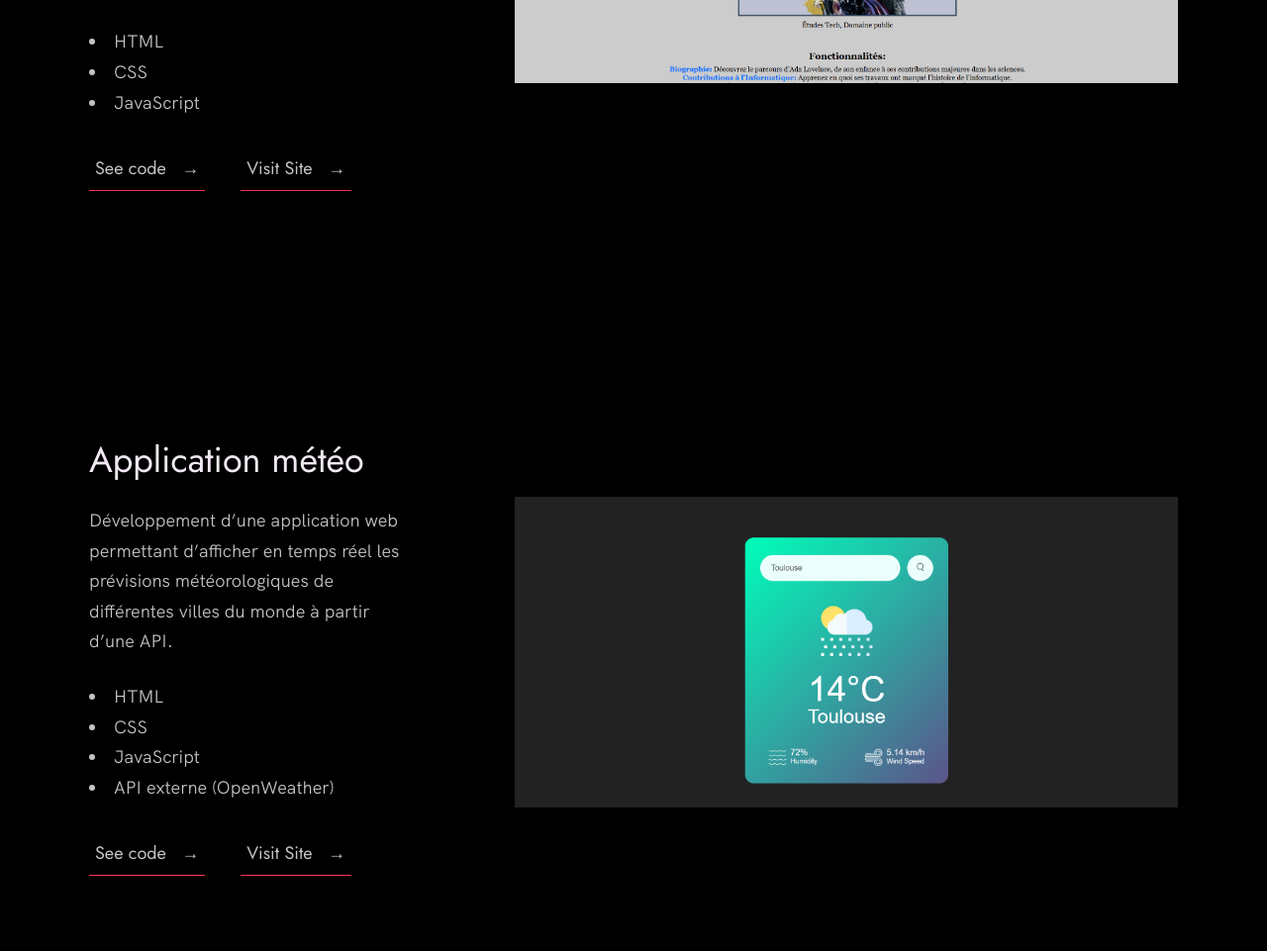
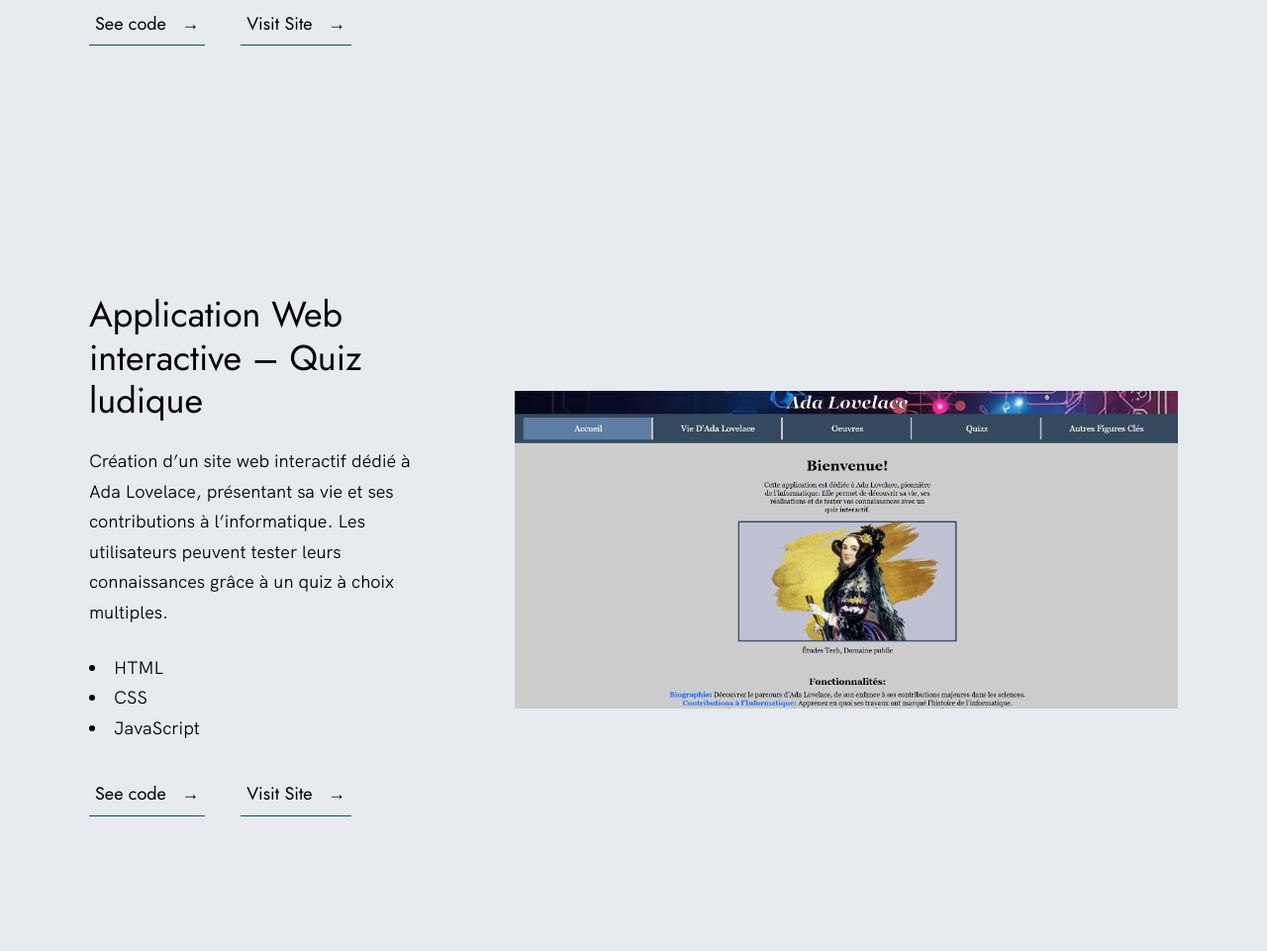
Before and after one commit to milenaarce/portfolio, a plain HTML site: page index.html in a window 1280 px wide. Shown: the part 2139-3100 px from the top of the page at 99% size. Drawn offline with Linux system fonts and the light colour scheme.

Commit message:
css updates

```diff
--- a/index.html
+++ b/index.html
@@ -69,6 +69,30 @@
 
                     <div class="projet-container">
                         <div class="projet-text">
+                            <h3>Application météo</h3>
+                            <p>
+                                Développement d’une application web permettant d’afficher
+                                en temps réel les prévisions météorologiques de
+                                différentes villes du monde à partir d’une API.
+                            </p>
+                            <ul class="projet-list">
+                                <li>HTML</li>
+                                <li>CSS</li>
+                                <li>JavaScript</li>
+                                <li>API externe (OpenWeather)</li>
+                            </ul>
+                            <div class="projet-links">
+                                <a href="https://github.com/milenaarce/weather-app.git" class="link">See code <span>&rarr;</span></a>
+                                <a href="https://milenaarce.github.io/weather-app/" class="link">Visit Site <span>&rarr;</span></a>
+                            </div>
+                        </div>
+                        <div class="projet-image-container">
+                            <img src="imagenes/weather.png" alt="">
+                        </div>
+                    </div>
+
+                    <div class="projet-container">
+                        <div class="projet-text">
                             <h3>Application Web interactive – Quiz ludique</h3>
                             <p>
                                 Création d’un site web interactif dédié à Ada Lovelace,
@@ -88,30 +112,6 @@
                         </div>
                         <div class="projet-image-container">
                             <img src="imagenes/AdaLovelace.png" alt="">
-                        </div>
-                    </div>
-
-                    <div class="projet-container">
-                        <div class="projet-text">
-                            <h3>Application météo</h3>
-                            <p>
-                                Développement d’une application web permettant d’afficher
-                                en temps réel les prévisions météorologiques de
-                                différentes villes du monde à partir d’une API.
-                            </p>
-                            <ul class="projet-list">
-                                <li>HTML</li>
-                                <li>CSS</li>
-                                <li>JavaScript</li>
-                                <li>API externe (OpenWeather)</li>
-                            </ul>
-                            <div class="projet-links">
-                                <a href="https://github.com/milenaarce/weather-app.git" class="link">See code <span>&rarr;</span></a>
-                                <a href="https://milenaarce.github.io/weather-app/" class="link">Visit Site <span>&rarr;</span></a>
-                            </div>
-                        </div>
-                        <div class="projet-image-container">
-                            <img src="imagenes/weather.png" alt="">
                         </div>
                     </div>
 
@@ -150,13 +150,21 @@
                 <div class="about-content">
                     <div class="about-text">
                         <p>
-                            Passionnée par l’informatique, je suis une développeuse en pleine évolution, toujours curieuse d’apprendre et de relever de nouveaux défis. Autonome et adaptable, je m’intègre facilement dans différents environnements de travail. Grâce à ma rigueur et ma capacité d’analyse, je trouve des solutions efficaces aux problèmes complexes. J’ai une expérience pratique en développement web ainsi qu’en analyse de données, acquise au cours de mes études et projets. La cybersécurité m’intéresse particulièrement, et j’explore régulièrement ce domaine pour approfondir mes compétences.
+                            Passionnée par l’informatique, je suis une développeuse en pleine évolution,
+                            toujours curieuse d’apprendre et de relever de nouveaux défis.
+                            Autonome et adaptable, je m’intègre facilement dans différents
+                            environnements de travail. Grâce à ma rigueur et ma capacité d’analyse, je
+                            trouve des solutions efficaces aux problèmes complexes. J’ai une
+                            expérience pratique en développement web ainsi qu’en analyse de données,
+                            acquise au cours de mes études et projets.
+                            La cybersécurité m’intéresse particulièrement, et j’explore régulièrement
+                            ce domaine pour approfondir mes compétences.
                         </p>
                         <a href="Mon-CV.pdf" class="btn">Mon CV</a>
                     </div>
 
                     <div class="about-photo-container"> <!-- photo de mi -->
-                        <img src="imagenes/about-me3.jpg" alt="">
+                        <img src="imagenes/about-me5.jpg" alt="">
                     </div>
                 </div>
             </div>
--- a/style.css
+++ b/style.css
@@ -32,11 +32,9 @@
     --line-height-normal: 1.7;
     --line-height-small: 1.2;
 
-    --black: #000;
-    --pink: #ff3258;
-    --white: #f0e9f2;
-    --white-1: #e5e5e6da;
-
+    --gris: #E7EAEF;    ;
+    --pink: #065653;
+    --black: black;
 
     --container-max-width: 1180px;
     --container-normal-width: 800px;
@@ -68,9 +66,9 @@ body {
     font-size: var(--font-size-small);
     font-family: var(--font-stack);
     font-weight: 400;
-    color: var(--white-1);
+    color: var(--black);
     line-height: var(--line-height-normal);
-    background: var(--black);
+    background: var(--gris);
     overflow-x: hidden;
 }
 
@@ -104,7 +102,7 @@ body {
 }
 
 section {
-    padding: var(--gutter-huge) 0;
+    padding: var(--gutter-medium) 0;
     border-bottom: var(--border-light);
 }
 
@@ -120,13 +118,14 @@ h3 {
     font-family: 'Jost', sans-serif;
     font-weight: 400;
     line-height: var(--line-height-small);
-    color: var(--white);
+    color: var(--black);
 }
 
 .header-text h1 {
     line-height: 1;
     font-size: var(--font-size-huge);
     font-weight: 400;
+    color:white;
 }
 
 @media(max-width: 900px) {
@@ -180,7 +179,7 @@ p {
 
 /* Boutons et liens */
 a {
-    color: var(--white);
+    color: var(--black);
     font-weight: 400;
     font-family: 'Jost', sans-serif;
     transition: all .2s;
@@ -213,7 +212,7 @@ a:focus {
     top: 0;
     left: 0;
     right: 100%;
-    background: var(--white);
+    background: var(--black);
     height: 100%;
     z-index: -1;
     transition: all 0.2s cubic-bezier(1, 0.68, 0.16, 0.9);
@@ -255,7 +254,7 @@ a:focus {
     top: 0;
     left: 0;
     right: 100%;
-    background: var(--white);
+    background: var(--black);
     height: 100%;
     z-index: -1;
     transition: all 0.2s cubic-bezier(1, 0.68, 0.16, 0.9);
@@ -360,7 +359,7 @@ nav {
     right: 100%;
     display: inline-block;
     height: 1rem;
-    background: var(--white);
+    background: var(--black);
     transition: all 0.25s cubic-bezier(1, 0.68, 0.16, 0.9);
 }
 
@@ -383,6 +382,7 @@ header {
     background-position: center;
     background-attachment: fixed;
     font-size: var(--font-size-normal);
+    color: white;
 }
 
 
@@ -478,6 +478,10 @@ header {
     margin-bottom: var(--gutter-normal);
 }
 
+.about-photo-container img {
+    height: 550px;
+}
+
 @media(min-width: 901px) {
     .about-text {
         flex: 0 0 35%;
@@ -508,6 +512,10 @@ footer {
     list-style: none;
 }
 
+.footer-social-link-item i {
+    font-size: 3rem;
+}
+
 .footer-social-link-item:not(:last-of-type) {
     margin-right: var(--gutter-small);
 }
```
Also changed, not shown: imagenes/946de9c4394836de64669a3ee7f210d1.jpg (added), imagenes/about-me5.jpg (added).
